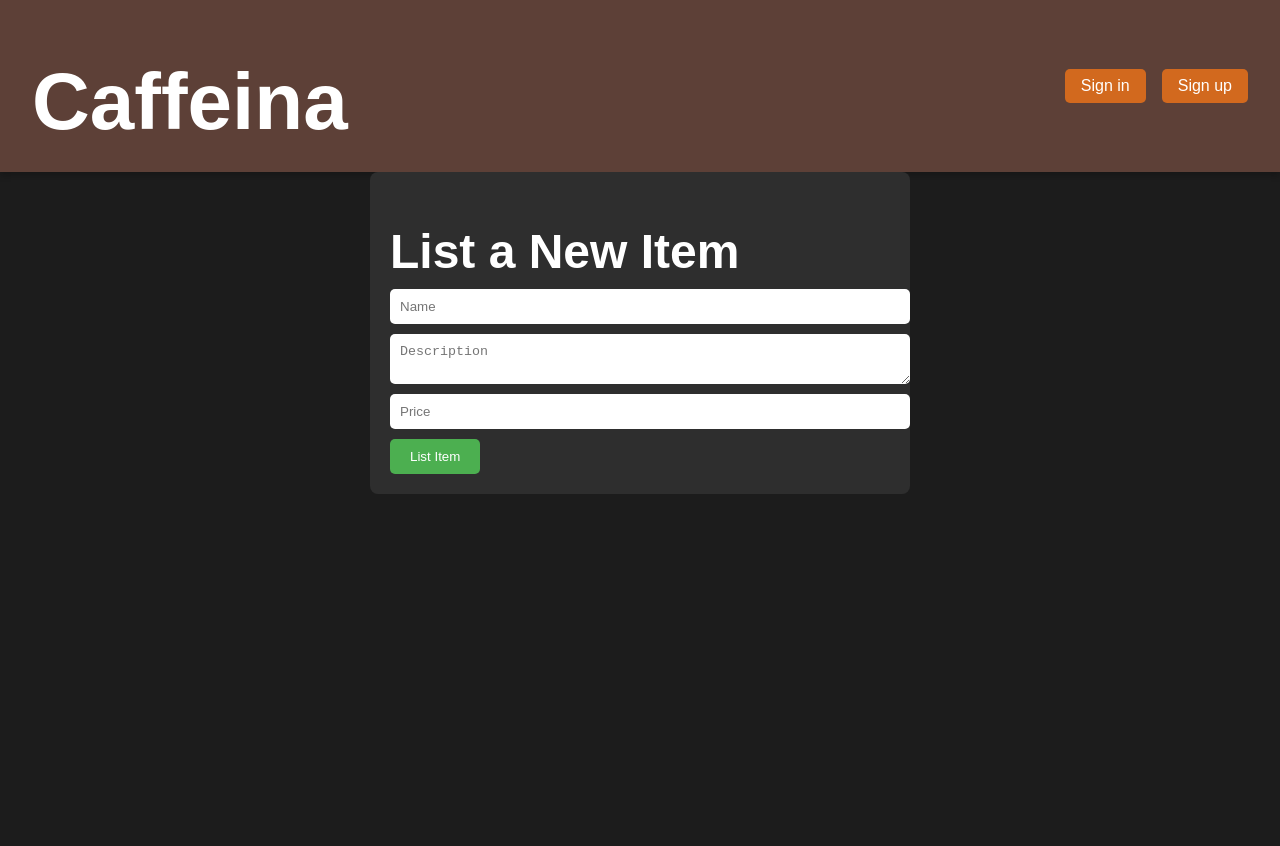
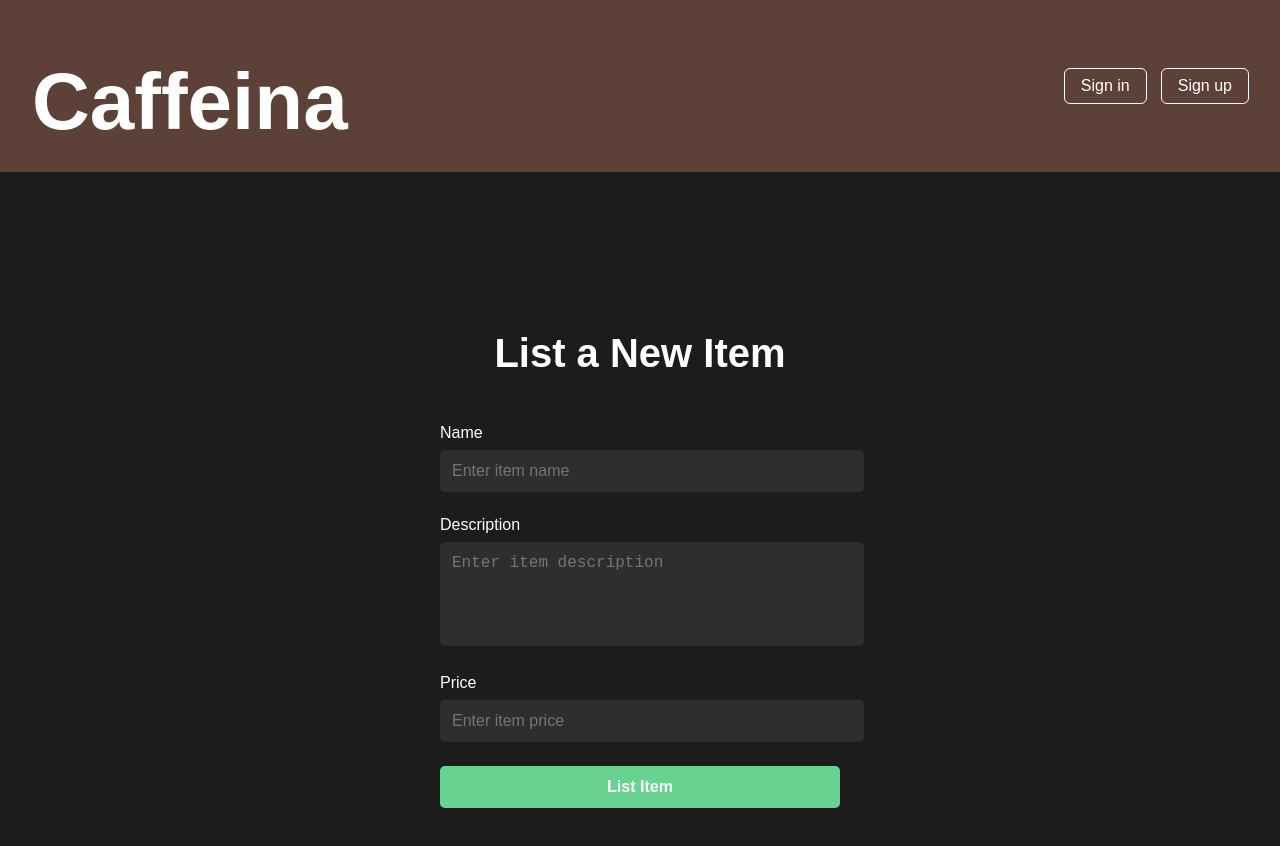
Before and after one commit to daffasyaidina/Caffeina, a React (Create React App) app: page /list in a window 1280 px wide. Shown: the top 846 px of the page. Before the commit the page ends 800 px from the top, so only its background shows below. Built offline with nearby package versions, Linux system fonts and the light colour scheme.

Commit message:
updated the ui

```diff
--- a/src/components/HomePage.css
+++ b/src/components/HomePage.css
@@ -15,15 +15,16 @@ body {
 
 /* Header Section */
 .header {
-  text-align: center;
+  text-align: left;
   padding: 40px 20px;
   color: #ffffff;
+
 }
 
 .title {
   font-size: 48px;
   font-weight: bold;
-  margin: 0;
+  margin: 20;
 }
 
 .subtitle {
@@ -57,7 +58,7 @@ body {
 
 .product-card {
   background-color: #1c1c1c;
-  border-radius: 10px;
+  border-radius: 5px;
   padding: 20px;
   width: 300px;
   box-shadow: 0 4px 8px rgba(0, 0, 0, 0.5);
--- a/src/components/ListItemPage.css
+++ b/src/components/ListItemPage.css
@@ -1,35 +1,87 @@
-.list-item-page {
-    max-width: 500px;
-    margin: 0 auto;
-    padding: 20px;
-    background-color: #2e2e2e;
-    color: white;
-    border-radius: 8px;
+/* ListItemPage.css */
+
+.list-item-page-container {
+    display: flex;
+    flex-direction: column;
+    align-items: center;
+    justify-content: center;
+    height: 100vh;
+    background-color: #1c1c1c;
+    font-family: "Arial", sans-serif;
+  }
+
+  .list-item-header {
+    color: #ffffff;
+    font-size: 2.5rem;
+    margin-bottom: 1rem;
+  }
+
+  .list-item-card {
+    background-color: #1c1c1c;
+    padding: 2rem;
+    border-radius: 10px;
+
+    width: 100%;
+    max-width: 400px;
+  }
+
+  .form-group {
+    margin-bottom: 1.5rem;
+  }
+
+  .form-group label {
+    color: #ffffff;
+    display: block;
+    margin-bottom: 0.5rem;
   }
 
   input,
   textarea {
-    display: block;
     width: 100%;
-    margin: 10px 0;
-    padding: 10px;
+    padding: 0.75rem;
+    border: none;
     border-radius: 5px;
-    border: none;
+    font-size: 1rem;
+    background-color: #2e2e2e;
+    color: #ffffff;
+    outline: none;
   }
 
-  button {
-    padding: 10px 20px;
-    background-color: #4caf50;
-    color: white;
+  input:focus,
+  textarea:focus {
+    outline: 2px solid #a4e7b9;
+  }
+
+  textarea {
+    resize: none;
+    height: 80px;
+  }
+
+  .list-item-button {
+    width: 100%;
+    padding: 0.75rem;
+    background-color: #68d391;
     border: none;
     border-radius: 5px;
+    color: #ffffff;
+    font-size: 1rem;
+    font-weight: bold;
     cursor: pointer;
+    transition: background-color 0.3s;
   }
 
-  .success {
-    color: green;
+  .list-item-button:hover {
+    background-color: #57c07e;
   }
 
-  .error {
-    color: red;
+  .success-message {
+    color: #68d391;
+    margin-bottom: 1rem;
+    text-align: center;
   }
+
+  .error-message {
+    color: #e53e3e;
+    margin-bottom: 1rem;
+    text-align: center;
+  }
--- a/src/components/ListItemPage.js
+++ b/src/components/ListItemPage.js
@@ -29,36 +29,49 @@ const ListItemPage = () => {
   };
 
   return (
-    <div className="list-item-page">
-      <h1>List a New Item</h1>
-      {success && <p className="success">Item listed successfully!</p>}
-      {error && <p className="error">{error}</p>}
+    <div className="list-item-page-container">
+      <h1 className="list-item-header">List a New Item</h1>
+      <div className="list-item-card">
+        {success && <p className="success-message">Item listed successfully!</p>}
+        {error && <p className="error-message">{error}</p>}
         <form onSubmit={handleSubmit}>
+          <div className="form-group">
+            <label htmlFor="name">Name</label>
             <input
               type="text"
               name="name"
-          placeholder="Name"
+              placeholder="Enter item name"
               value={formData.name}
               onChange={handleChange}
               required
             />
+          </div>
+          <div className="form-group">
+            <label htmlFor="description">Description</label>
             <textarea
               name="description"
-          placeholder="Description"
+              placeholder="Enter item description"
               value={formData.description}
               onChange={handleChange}
               required
             />
+          </div>
+          <div className="form-group">
+            <label htmlFor="price">Price</label>
             <input
               type="number"
               name="price"
-          placeholder="Price"
+              placeholder="Enter item price"
               value={formData.price}
               onChange={handleChange}
               required
             />
-        <button type="submit">List Item</button>
+          </div>
+          <button type="submit" className="list-item-button">
+            List Item
+          </button>
         </form>
+      </div>
     </div>
   );
 };
--- a/src/components/LoginPage.css
+++ b/src/components/LoginPage.css
@@ -50,7 +50,7 @@
 
   /* Sign In Button */
 .login-form button {
-    width: 100%;
+    width: 110%;
     padding: 0.8rem;
     border: none;
     border-radius: 5px;
@@ -60,7 +60,9 @@
     font-size: 1rem;
     cursor: pointer;
     transition: background-color 0.3s ease, transform 0.1s ease;
-    box-shadow: 0 4px 6px rgba(0, 0, 0, 0.2); /* Add subtle shadow */
+    box-shadow: 0 4px 6px rgba(0, 0, 0, 0.2);
+    display: block;
+    margin: auto;
   }
 
   .login-form button:hover {
--- a/src/components/LoginPage.js
+++ b/src/components/LoginPage.js
@@ -49,7 +49,7 @@ const LoginPage = () => {
         <button type="submit">Login</button>
       </form>
       <p>
-        don't have an account yet? <a href="/">Sign Up</a>
+        don't have an account yet? <a href="/signup">Sign Up</a>
       </p>
     </div>
   );
--- a/src/components/Navbar.css
+++ b/src/components/Navbar.css
@@ -20,7 +20,7 @@
 }
 
 .navbar h1 a:hover {
-  color: #FFD700; /* Golden hover effect */
+  color: #D7A86E;
 }
 
 /* Buttons container */
@@ -34,22 +34,23 @@
 .navbar-buttons a {
   text-decoration: none;
   color: white;
-  background-color: #D2691E; /* Chocolate color */
+  background-color: none; /* Chocolate color */
   padding: 0.5rem 1rem;
   border-radius: 5px;
   transition: background-color 0.3s ease, color 0.3s ease;
+  outline: 1px solid #fff; /* Golden outline */
 }
 
 .navbar-buttons a:hover {
-  background-color: #A0522D; /* Darker shade */
+  background-color: #D7A86E; /* Darker shade */
   color: #FFD700; /* Golden text on hover */
 }
 
 /* Logout Button */
 .navbar-buttons button {
-  background-color: #D2691E;
+  background-color: ffff;
   border: none;
-  color: white;
+  color: none;
   padding: 0.5rem 1rem;
   border-radius: 5px;
   cursor: pointer;
@@ -58,6 +59,6 @@
 }
 
 .navbar-buttons button:hover {
-  background-color: #A0522D;
+  background-color: #D7A86E;
   color: #FFD700;
 }
```
Lines whose indentation alone changed are shown as unchanged.
